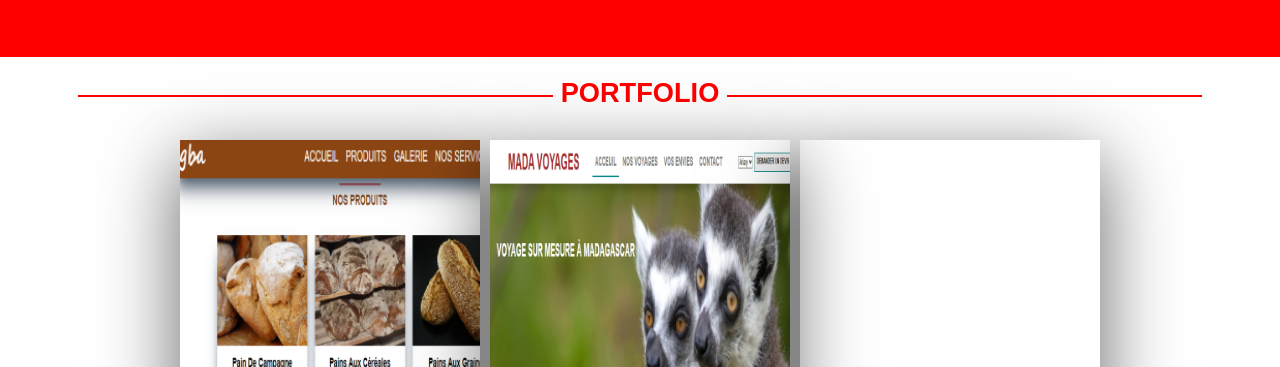
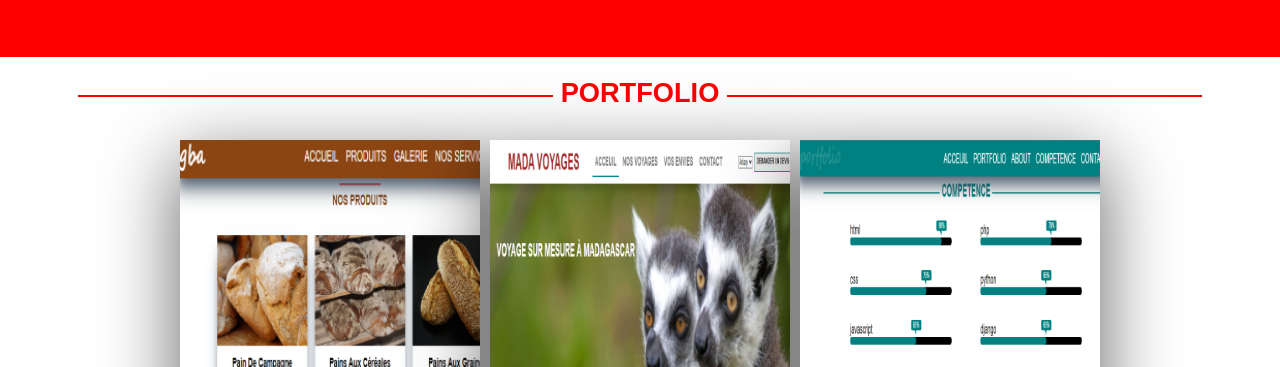
Before and after one commit to Abel-soft/portfolio, a plain HTML site: page index.html in a window 1280 px wide. Shown: the part 618-985 px from the top of the page. Drawn offline with Linux system fonts and the light colour scheme.

Commit message:
Update portfolio.css

```diff
--- a/css/portfolio.css
+++ b/css/portfolio.css
@@ -16,7 +16,7 @@ section .galerie-item:nth-child(2){
 }
 section .galerie-item:nth-child(3){
 
-    background-image: url('..images/Capture2.PNG') ;
+    background-image: url('../images/Capture2.PNG') ;
     background-size: cover;
     background-repeat: no-repeat;
 
```
